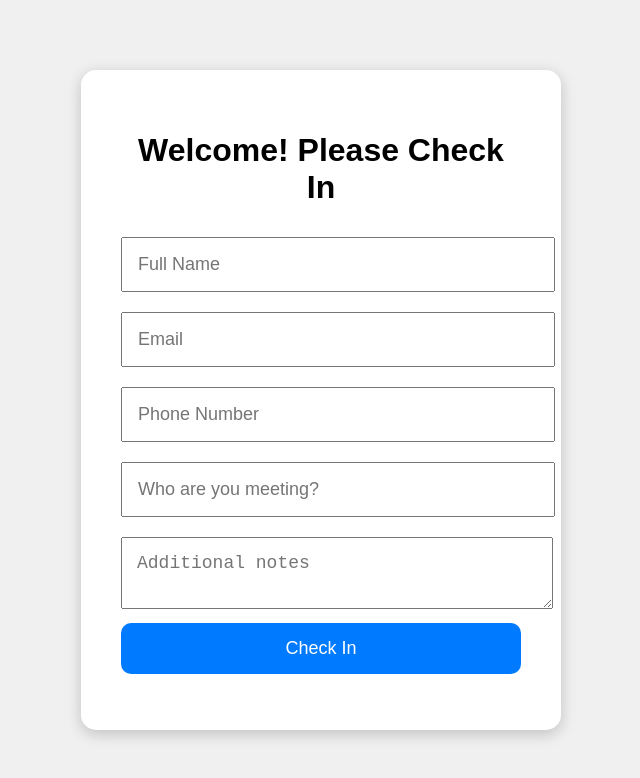
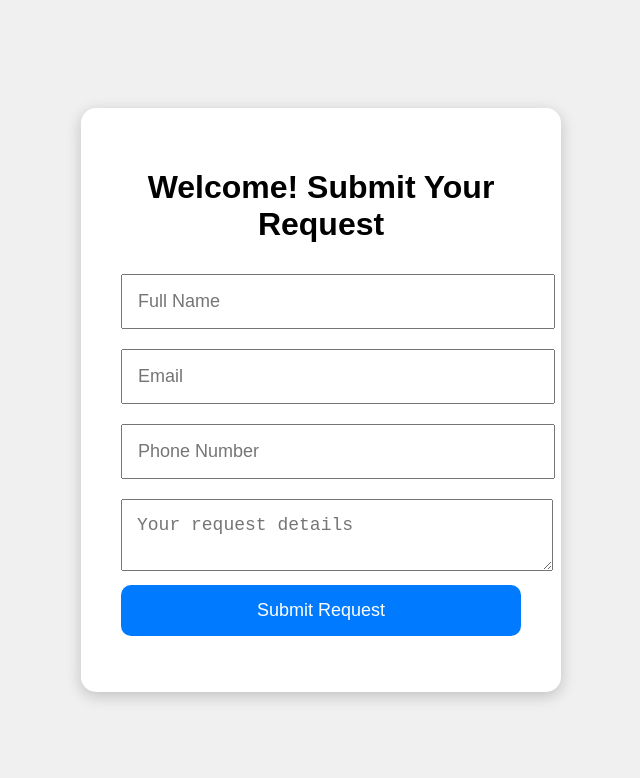
Before and after one commit to EddieTheDog/ipad-checkin-kiosk, a plain HTML site: page frontend/index.html in a window 1280 px wide. Shown: the whole page, without its empty margins (319-959 px from the left). Drawn offline with Linux system fonts and the light colour scheme.

Commit message:
Update index.html

```diff
--- a/frontend/index.html
+++ b/frontend/index.html
@@ -3,19 +3,18 @@
 <head>
 <meta charset="UTF-8">
 <meta name="viewport" content="width=device-width, initial-scale=1.0">
-<title>Check-In Kiosk</title>
+<title>Helpdesk Kiosk</title>
 <link rel="stylesheet" href="style.css">
 </head>
 <body>
 <div class="kiosk-container">
-  <h1>Welcome! Please Check In</h1>
+  <h1>Welcome! Submit Your Request</h1>
   <form id="checkinForm">
       <input type="text" name="name" placeholder="Full Name" required>
       <input type="email" name="email" placeholder="Email" required>
       <input type="tel" name="phone" placeholder="Phone Number" required>
-      <input type="text" name="meeting_with" placeholder="Who are you meeting?" required>
-      <textarea name="notes" placeholder="Additional notes"></textarea>
-      <button type="submit">Check In</button>
+      <textarea name="request" placeholder="Your request details" required></textarea>
+      <button type="submit">Submit Request</button>
   </form>
   <p id="message"></p>
 </div>
```
